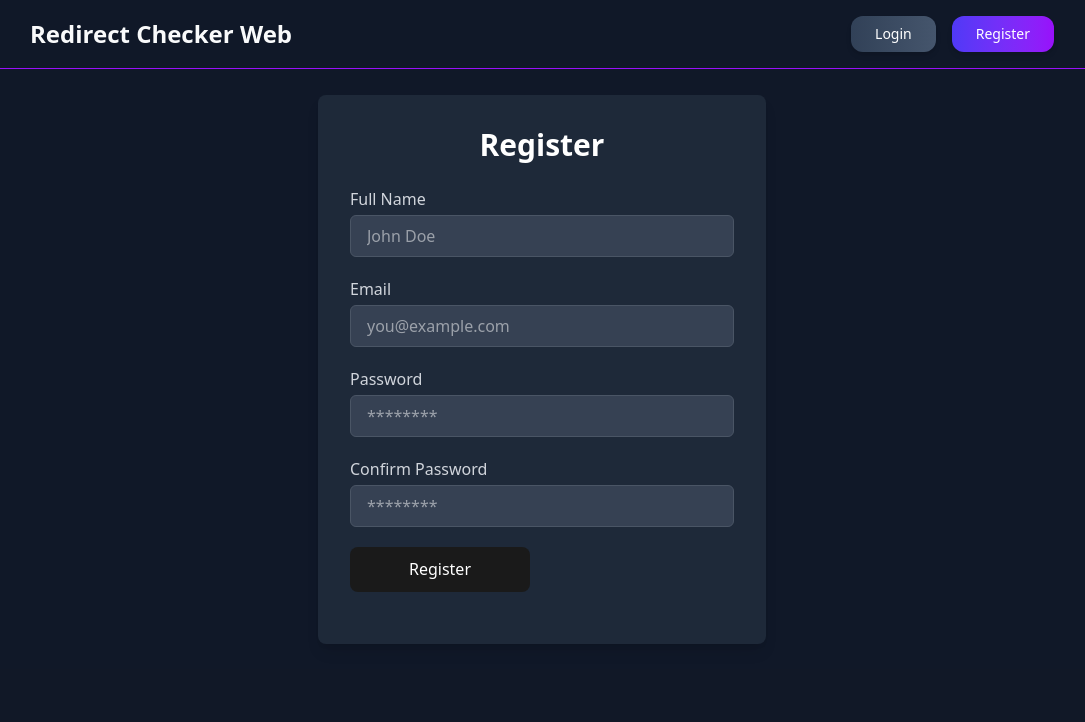
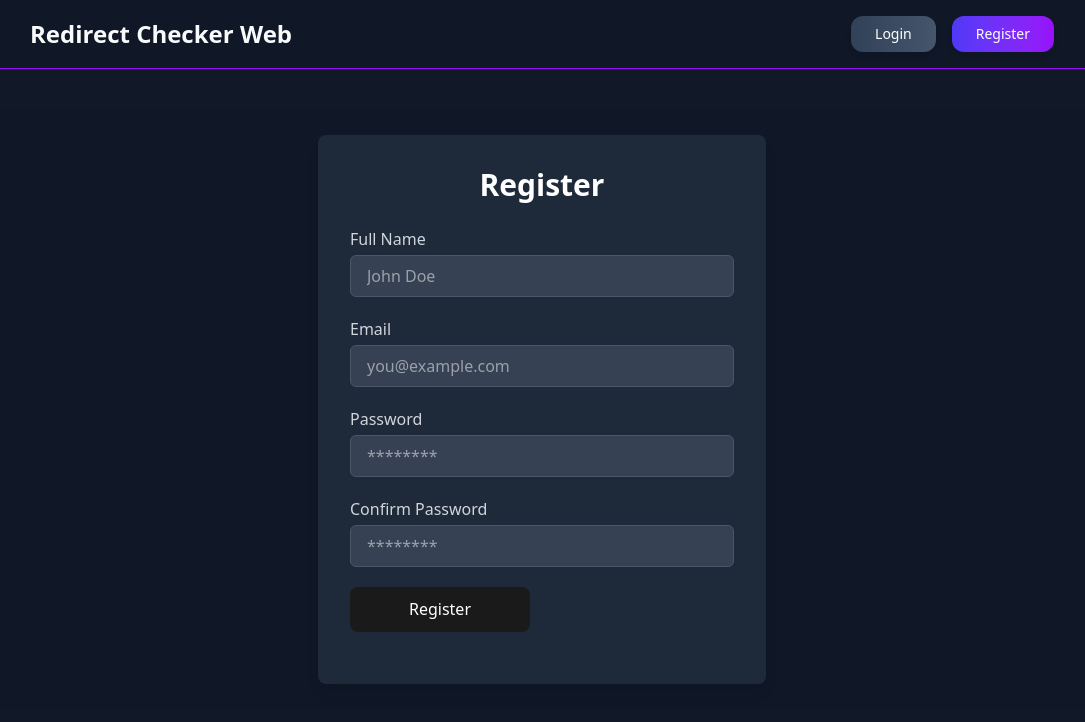
Before and after one commit to SarthakRana21/redirect-checker, a React (Vite) app in the folder client/: page /register in a window 1280 px wide. Shown: the top 722 px of the page, without its empty margins (98-1183 px from the left). Built offline with nearby package versions, Linux system fonts and the light colour scheme; no server answers.

Commit message:
updated y axis margin

```diff
--- a/client/src/components/Header.tsx
+++ b/client/src/components/Header.tsx
@@ -35,7 +35,7 @@ export default function Header() {
     // console.log(profile?.data)
 
     return (
-        <div className="w-full py-4 flex justify-center bg-gray-900 items-center border-b border-purple-600">
+        <div className="w-full py-4 flex justify-center bg-gray-900 items-center border-b border-purple-600 sticky top-0 z-20">
             <div className="w-[80%] flex justify-between items-center">
                 <h2 className="font-semibold text-2xl pointer">
                     <Link to="/" className="text-gray-50">
--- a/client/src/components/pages/Dashboard.page.tsx
+++ b/client/src/components/pages/Dashboard.page.tsx
@@ -31,7 +31,7 @@ const Dashboard: React.FC = () => {
 
 
   return (
-    <div className="min-h-full w-full flex mt-10 flex-col gap-10 justify-center items-center bg-gray-900 px-4">
+    <div className="min-h-full w-full flex my-10 flex-col gap-10 justify-center items-center bg-gray-900 px-4">
       <div className="bg-gray-800 w-1/2 rounded-lg shadow-lg py-10 px-20 text-white">
         <h2 className="text-3xl font-semibold mb-6 text-center">My Profile</h2>
 
--- a/client/src/components/pages/Login.page.tsx
+++ b/client/src/components/pages/Login.page.tsx
@@ -42,7 +42,7 @@ const LoginPage = () => {
     }
 
   return (
-    <div className="min-h-[70vh] flex items-center justify-center bg-gray-900 px-4">
+    <div className="min-h-[70vh] flex items-center justify-center bg-gray-900 px-4 my-10">
       <div className="max-w-md w-full bg-gray-800 rounded-lg shadow-lg p-8">
         <h2 className="text-3xl font-semibold text-white mb-6 text-center">
           Login
--- a/client/src/components/pages/Register.page.tsx
+++ b/client/src/components/pages/Register.page.tsx
@@ -48,7 +48,7 @@ const RegisterPage = () => {
         }
     };
     return (
-        <div className="min-h-[75vh] flex items-center justify-center bg-gray-900 px-4">
+        <div className="min-h-[75vh] flex items-center justify-center bg-gray-900 px-4 my-10">
             <div className="max-w-md w-full bg-gray-800 rounded-lg shadow-lg p-8">
             <h2 className="text-3xl font-semibold text-white mb-6 text-center">
                 Register
```
